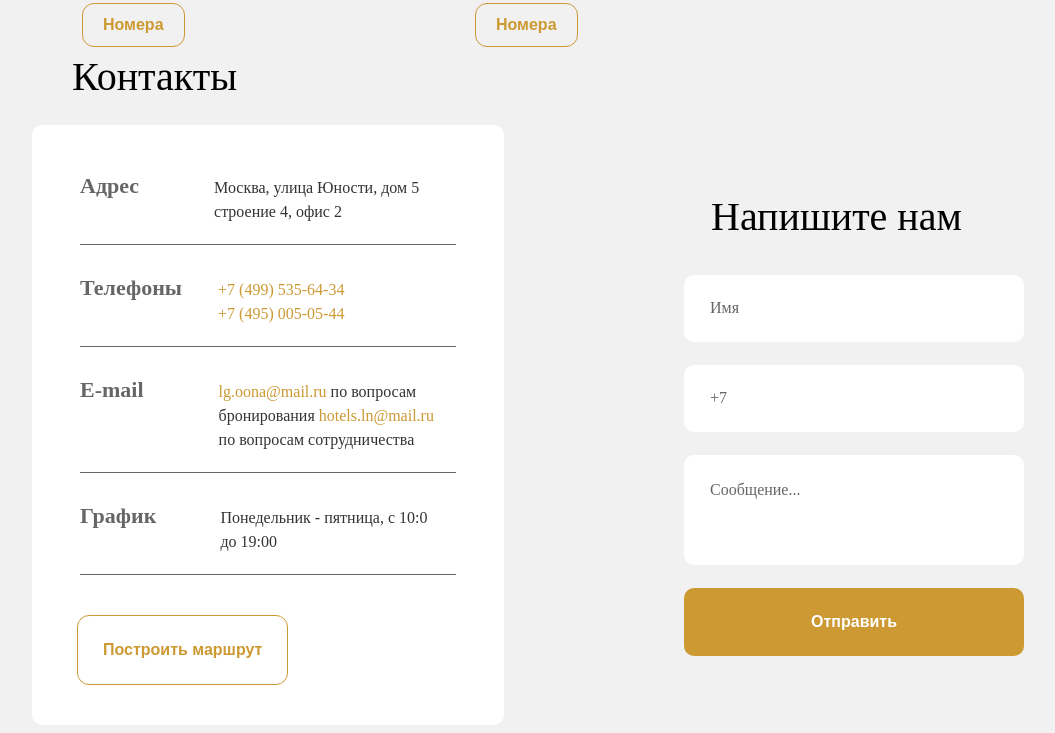
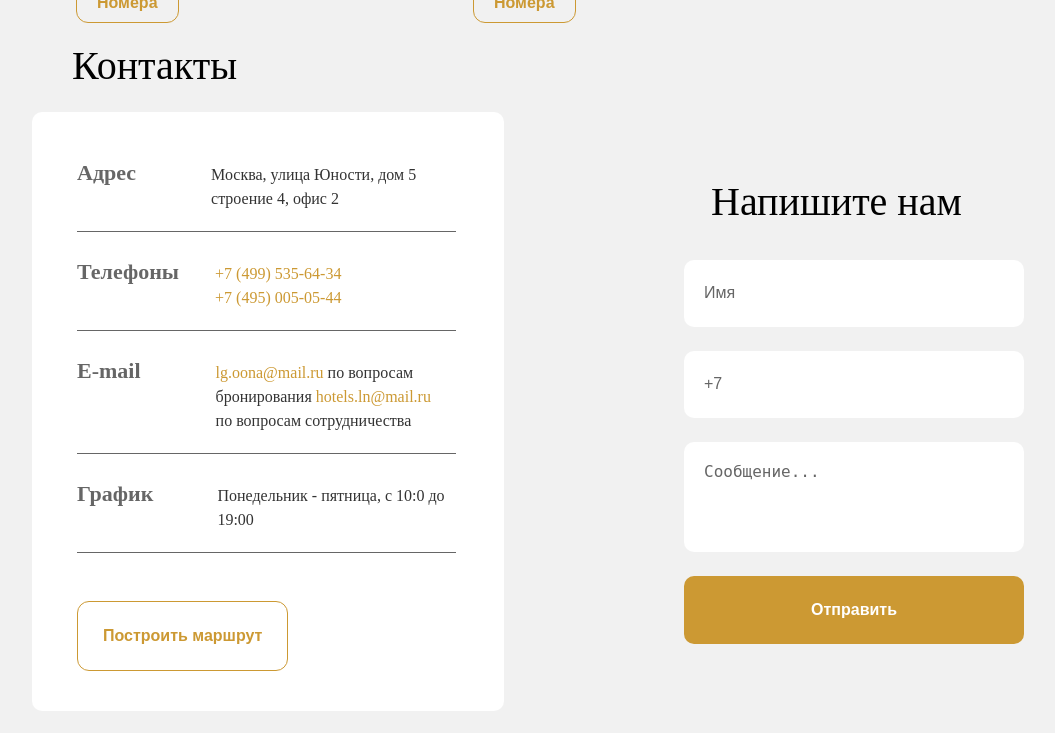
Before and after one commit to Laranto-spb/Training-Webpages, a PHP site: page / in a window 1280 px wide. Shown: the part 4705-5438 px from the top of the page, without its empty margins (23-1078 px from the left). Run offline with PHP 8.4, Linux system fonts and the light colour scheme; some web fonts are replaced.

Commit message:
feat: Add font weights fix: PP agjustments

```diff
--- a/Hotels/css/style.css
+++ b/Hotels/css/style.css
@@ -1,23 +1,42 @@
+@font-face {
+  font-family: 'Muller Light';
+  src: url('../fonts/MullerLight.woff') format('woff');
+  font-weight: lighter;
+  /*400*/
+  font-style: normal;
+}
+
 @font-face {
   font-family: 'Muller Regular';
   src: url('../fonts/MullerRegular.woff') format('woff');
   font-weight: normal;
+  /*500*/
+  font-style: normal;
+}
+
+@font-face {
+  font-family: 'Muller Medium';
+  src: url('../fonts/MullerMedium.woff') format('woff');
+  font-weight: medium;
+  /*600*/
   font-style: normal;
 }
 
 @font-face {
   font-family: 'Muller Bold';
   src: url('../fonts/MullerBold.woff') format('woff');
-  font-weight: normal;
+  font-weight: bold;
+  /*800*/
   font-style: normal;
 }
 
 :root {
-  --color-main:  #CC9933;
+  --color-main: #CC9933;
   --color-black: #000;
   --color-gray: #666;
   --color-dark-gray: #333;
   --color-white: #fff;
+  font-family: 'Muller Regular';
 }
 
 * {
@@ -43,7 +62,7 @@
 
 .head-name {
   font-size: 40px;
-  font-weight: 400;
+  font-weight: lighter;
 }
 
 fieldset {
@@ -53,7 +72,7 @@
 .btn-gold {
   padding: 25px 30px;
   font-size: 16px;
-  font-weight: 600;
+  font-weight: bold;
   color: var(--color-white);
   background-color: var(--color-main);
   border: none;
@@ -69,9 +88,9 @@
 
 
 .btn-transp {
-  padding: 12px 20px;
+  padding: 10px 20px;
   font-size: 16px;
-  font-weight: 600;
+  font-weight: bold;
   color: var(--color-main);
   background-color: transparent;
   border: 1px solid var(--color-main);
@@ -568,18 +582,18 @@
 
 .accomm-name {
   margin-top: 15px;
-  margin-left: 50px;
+  margin-left: 44px;
   font-size: 16px;
 }
 
 .accomm-place {
-  margin-left: 50px;
+  margin-left: 44px;
   margin-top: 15px;
   color: var(--color-gray);
 }
 
 .btn-accomm {
-  margin-left: 50px;
+  margin-left: 44px;
   margin-top: 23px;
 }
 
@@ -609,7 +623,7 @@
 }
 
 .last-section {
-  margin-top: 30px;
+  margin-top: 43px;
 }
 
 .contact-head {
@@ -641,14 +655,14 @@
 .contacts-container {
   background-color: var(--color-white);
   border-radius: 10px;
+  margin-top: 23px;
 }
 
 .contacts-list {
-  margin-top: 25px;
-  padding-left: 48px;
+  padding-left: 45px;
   padding-right: 48px;
   padding-top: 48px;
-  padding-bottom: 40px;
+  padding-bottom: 48px;
 }
 
 .contact-block {
@@ -678,17 +692,17 @@
 /*///pseudoelem margins*/
 
 .contact-block:not(:first-child) {
-  padding-top: 30px;
+  padding-top: 27px;
 }
 
 .contact-name {
   font-size: 22px;
-  font-family: 'Muller Bold';
+  font-weight: bold;
   color: var(--color-gray);
 }
 
 .contact-descr {
-  width: 60%;
+  width: 61%;
   font-size: 16px;
   line-height: 1.5;
   color: var(--color-dark-gray);
@@ -708,7 +722,7 @@
 
 .write-us {
   width: 340px;
-  margin-top: 140px;
+  margin-top: 136px;
   /*margin-right: 175px*/
 }
 
@@ -721,8 +735,9 @@
 .write-us-input {
   display: block;
   width: 100%;
-  margin-bottom: 23px;
+  margin-bottom: 24px;
   padding: 26px;
+  padding-left: 20px;
   resize: none;
   outline: none;
   background-color: var(--color-white);
@@ -730,14 +745,17 @@
   border-radius: 10px;
 }
 
+
+
 .write-us-input::placeholder {
   color: var(--color-gray);
-  font-family: 'Muller Regular';
+  font-weight: normal;
   font-size: 16px;
 }
 
 .write-us-text {
   height: 110px;
+  padding-top: 20px;
 }
 
 .btn-contact-us {
```
Also changed, not shown: other parts of Hotels/css/style.css (+24 -29 lines).
